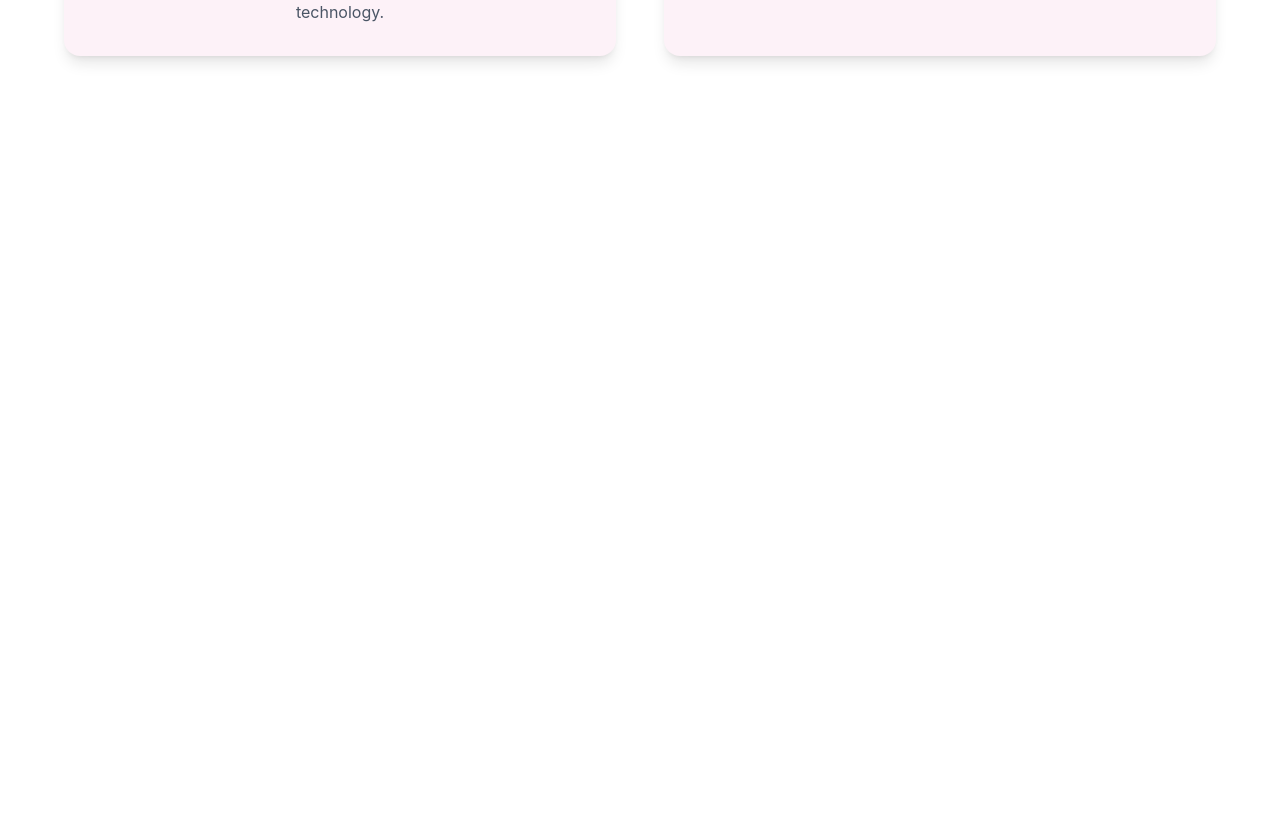
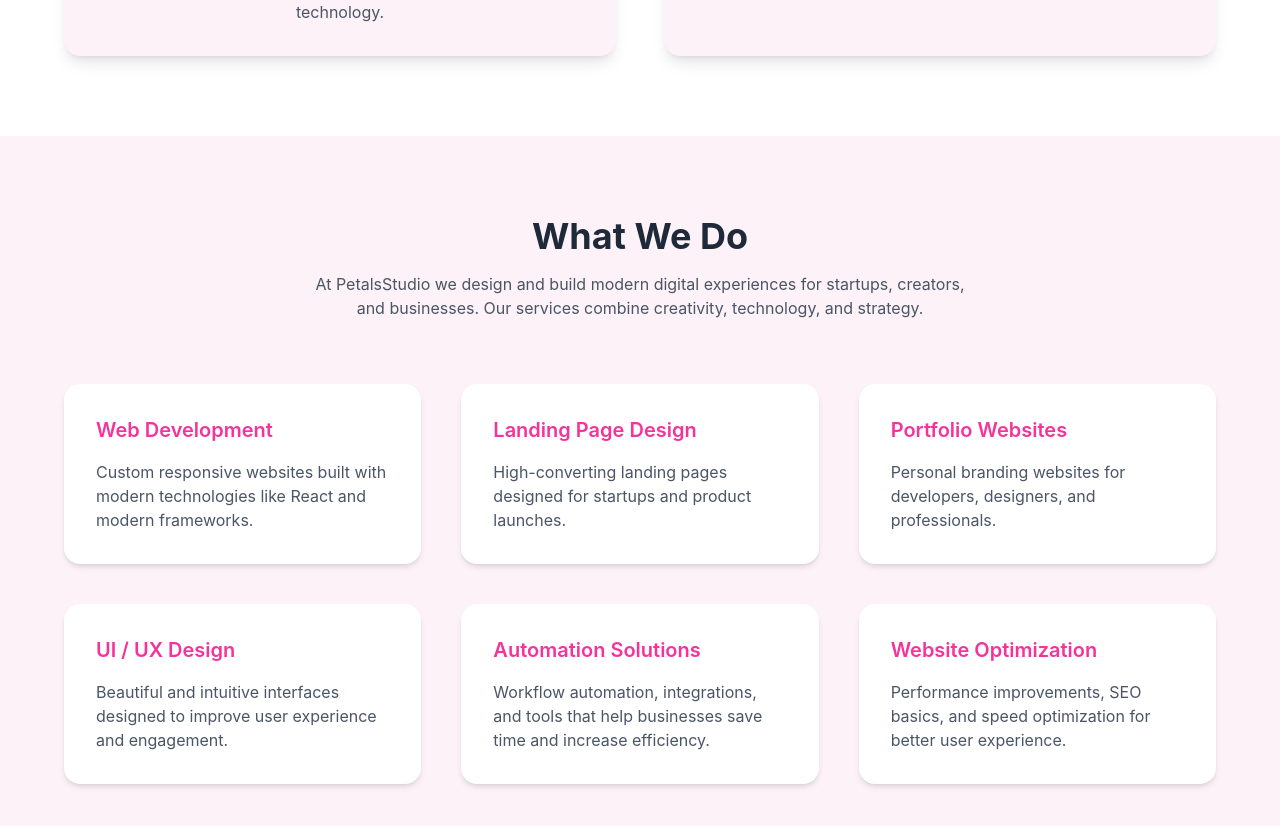
Before and after one commit to IlmaxRehman/petalsstudio-portfolio, a React (Vite) app: page / in a window 1280 px wide. Shown: the part 1360-2186 px from the top of the page. Before the commit the page ends 1496 px from the top, so only its background shows below. Built offline with nearby package versions, Linux system fonts and the light colour scheme.

Commit message:
Add services section with reponsive sevice cards

```diff
--- a/src/App.jsx
+++ b/src/App.jsx
@@ -1,6 +1,7 @@
 import Navbar from "./components/Navbar";
 import Hero from "./components/Hero";
 import About from "./components/About";
+import Services from "./components/Services";
 function App(){
   return(
     <div>
@@ -8,6 +9,7 @@ function App(){
 
       <Hero />
       <About />
+      <Services />
     </div>
   )
 }
--- a/src/components/Services.jsx
+++ b/src/components/Services.jsx
@@ -0,0 +1,113 @@
+function Services() {
+  return (
+    <section className="w-full py-20 px-16 bg-pink-50 dark:bg-gray-950">
+
+      {/* Section Heading */}
+      <div className="text-center mb-16">
+
+        <h2 className="text-4xl font-bold text-gray-800 dark:text-white mb-4">
+          What We Do
+        </h2>
+
+        <p className="text-gray-600 dark:text-gray-300 max-w-2xl mx-auto">
+          At PetalsStudio we design and build modern digital experiences for
+          startups, creators, and businesses. Our services combine creativity,
+          technology, and strategy.
+        </p>
+
+      </div>
+
+      {/* Services Grid */}
+      <div className="grid md:grid-cols-3 gap-10">
+
+        {/* Service Card */}
+        <div className="bg-white dark:bg-gray-900 p-8 rounded-2xl shadow-md hover:shadow-xl transition">
+
+          <h3 className="text-xl font-semibold text-pink-500 mb-4">
+            Web Development
+          </h3>
+
+          <p className="text-gray-600 dark:text-gray-300">
+            Custom responsive websites built with modern technologies like
+            React and modern frameworks.
+          </p>
+
+        </div>
+
+        {/* Service Card */}
+        <div className="bg-white dark:bg-gray-900 p-8 rounded-2xl shadow-md hover:shadow-xl transition">
+
+          <h3 className="text-xl font-semibold text-pink-500 mb-4">
+            Landing Page Design
+          </h3>
+
+          <p className="text-gray-600 dark:text-gray-300">
+            High-converting landing pages designed for startups and product
+            launches.
+          </p>
+
+        </div>
+
+        {/* Service Card */}
+        <div className="bg-white dark:bg-gray-900 p-8 rounded-2xl shadow-md hover:shadow-xl transition">
+
+          <h3 className="text-xl font-semibold text-pink-500 mb-4">
+            Portfolio Websites
+          </h3>
+
+          <p className="text-gray-600 dark:text-gray-300">
+            Personal branding websites for developers, designers, and
+            professionals.
+          </p>
+
+        </div>
+
+        {/* Service Card */}
+        <div className="bg-white dark:bg-gray-900 p-8 rounded-2xl shadow-md hover:shadow-xl transition">
+
+          <h3 className="text-xl font-semibold text-pink-500 mb-4">
+            UI / UX Design
+          </h3>
+
+          <p className="text-gray-600 dark:text-gray-300">
+            Beautiful and intuitive interfaces designed to improve user
+            experience and engagement.
+          </p>
+
+        </div>
+
+        {/* Service Card */}
+        <div className="bg-white dark:bg-gray-900 p-8 rounded-2xl shadow-md hover:shadow-xl transition">
+
+          <h3 className="text-xl font-semibold text-pink-500 mb-4">
+            Automation Solutions
+          </h3>
+
+          <p className="text-gray-600 dark:text-gray-300">
+            Workflow automation, integrations, and tools that help businesses
+            save time and increase efficiency.
+          </p>
+
+        </div>
+
+        {/* Service Card */}
+        <div className="bg-white dark:bg-gray-900 p-8 rounded-2xl shadow-md hover:shadow-xl transition">
+
+          <h3 className="text-xl font-semibold text-pink-500 mb-4">
+            Website Optimization
+          </h3>
+
+          <p className="text-gray-600 dark:text-gray-300">
+            Performance improvements, SEO basics, and speed optimization for
+            better user experience.
+          </p>
+
+        </div>
+
+      </div>
+
+    </section>
+  )
+}
+
+export default Services
```
